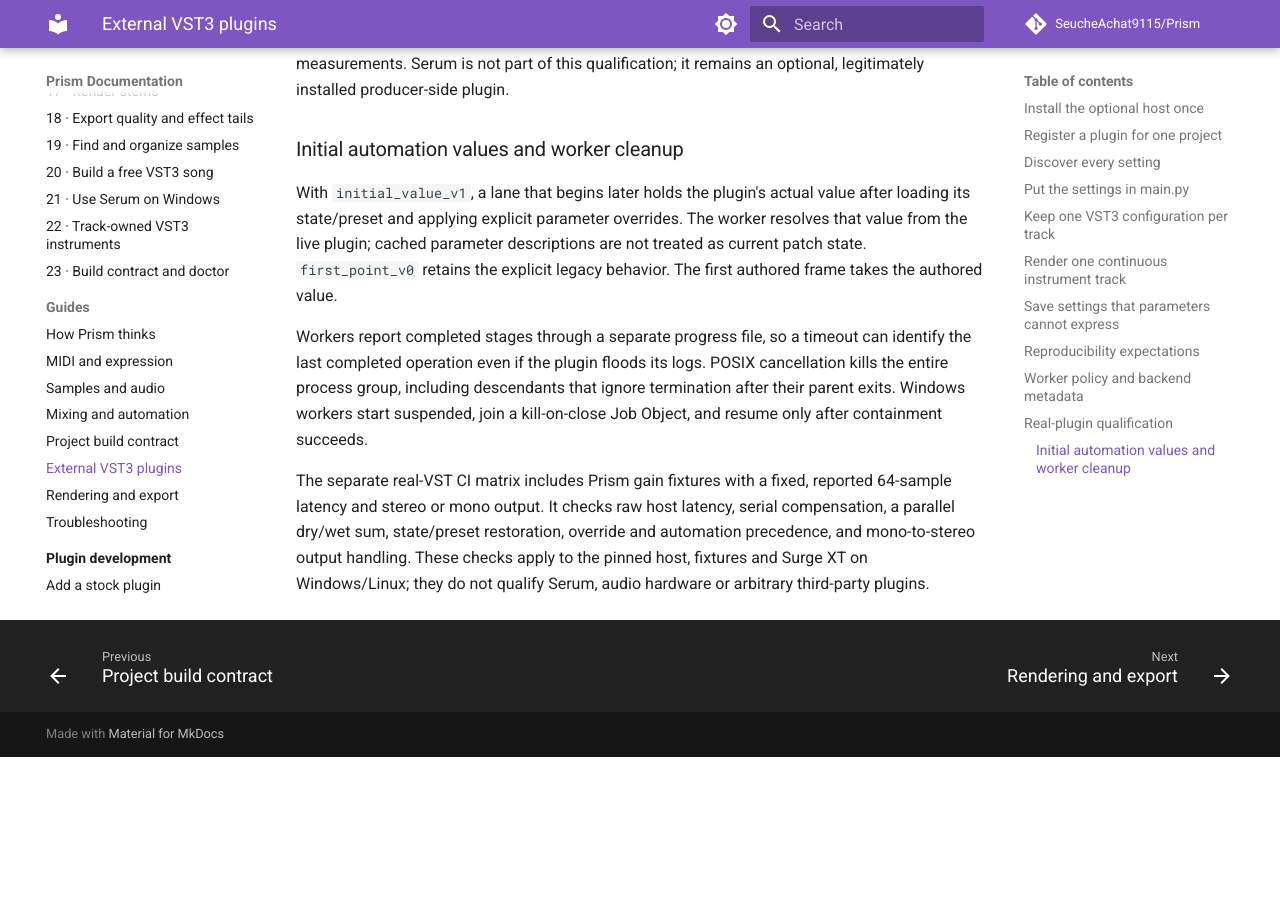
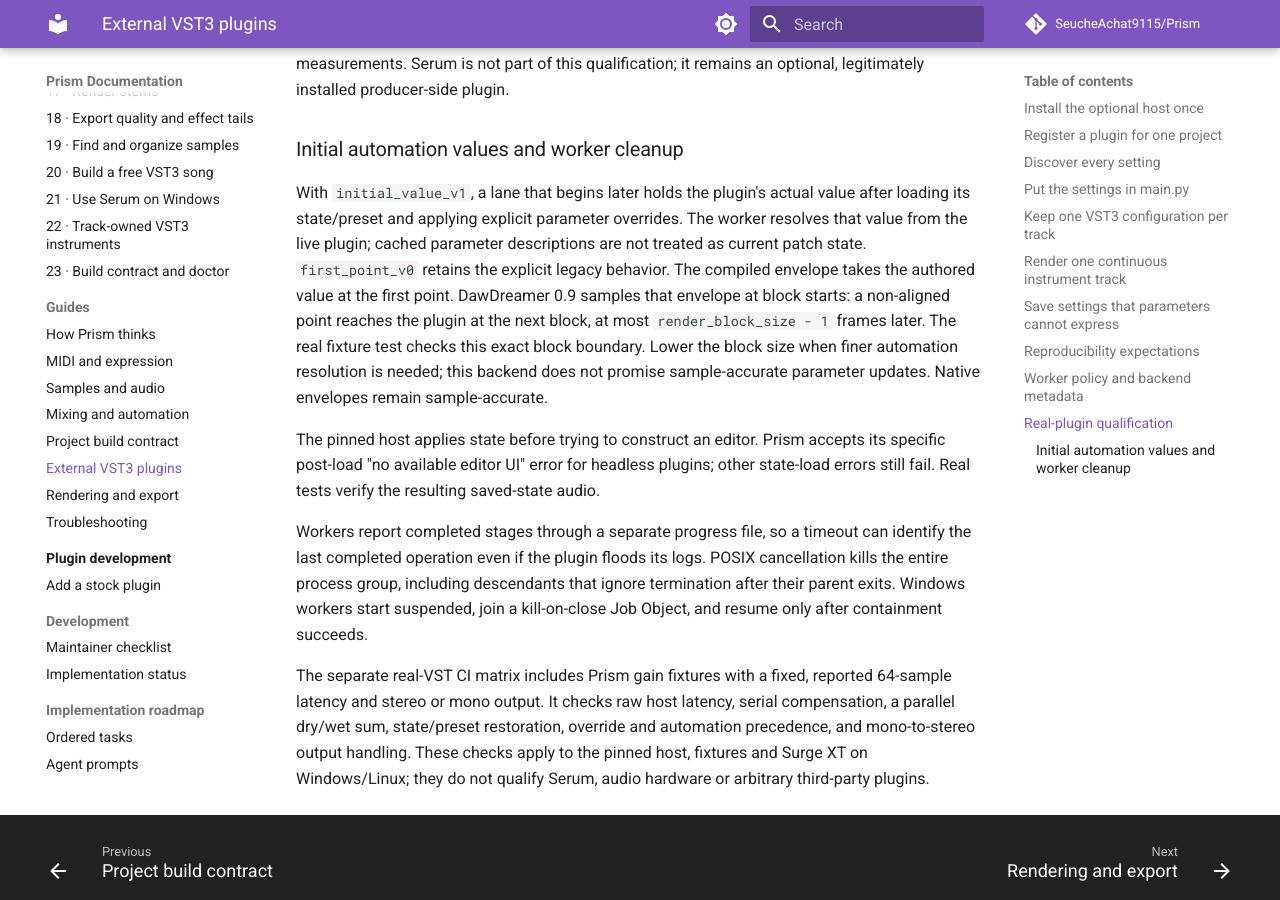
Before and after one commit to SeucheAchat9115/Prism, an MkDocs documentation site: the page built from docs/guides/external-vst3.md, in a window 1280 px wide and 900 px high, scrolled down 5776 px. Built offline with MkDocs 1.6.1 and Material for MkDocs 9.7.7, drawn with Linux system fonts in a browser that asks for light colours; comment, search, counter and statistics services are not loaded; before the commit the page ends 6533 px from its top, so only the background shows below that.

Commit message:
Handle headless VST state loading and verify host automation timing

```diff
--- a/docs/guides/external-vst3.md
+++ b/docs/guides/external-vst3.md
@@ -277,7 +277,16 @@
 after loading its state/preset and applying explicit parameter overrides. The
 worker resolves that value from the live plugin; cached parameter descriptions
 are not treated as current patch state. `first_point_v0` retains the explicit
-legacy behavior. The first authored frame takes the authored value.
+legacy behavior. The compiled envelope takes the authored value at the first
+point. DawDreamer 0.9 samples that envelope at block starts: a non-aligned point
+reaches the plugin at the next block, at most `render_block_size - 1` frames
+later. The real fixture test checks this exact block boundary. Lower the block
+size when finer automation resolution is needed; this backend does not promise
+sample-accurate parameter updates. Native envelopes remain sample-accurate.
+
+The pinned host applies state before trying to construct an editor. Prism accepts
+its specific post-load "no available editor UI" error for headless plugins; other
+state-load errors still fail. Real tests verify the resulting saved-state audio.
 
 Workers report completed stages through a separate progress file, so a timeout
 can identify the last completed operation even if the plugin floods its logs.
```
Also changed, not shown: docs/development/implementation-status.md (+10 -1 lines), docs/development/implementation-tasks.md (+2 -1 lines), 3 other files.
